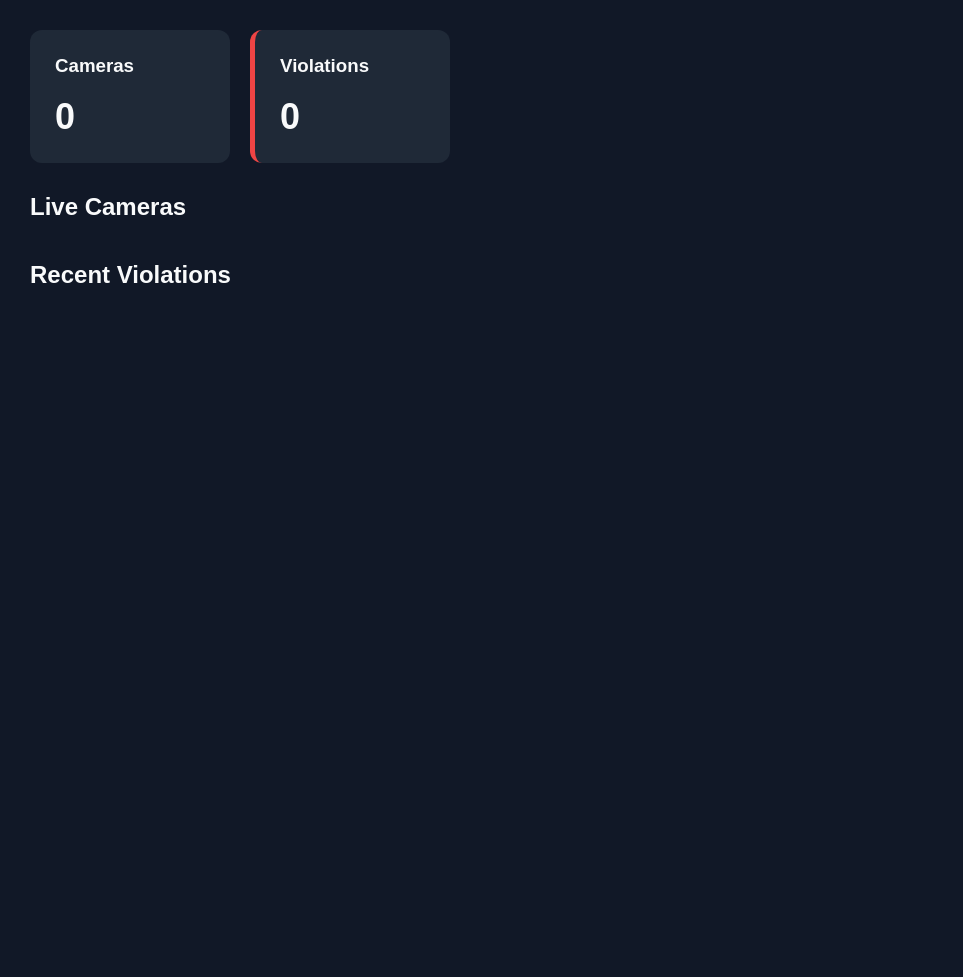
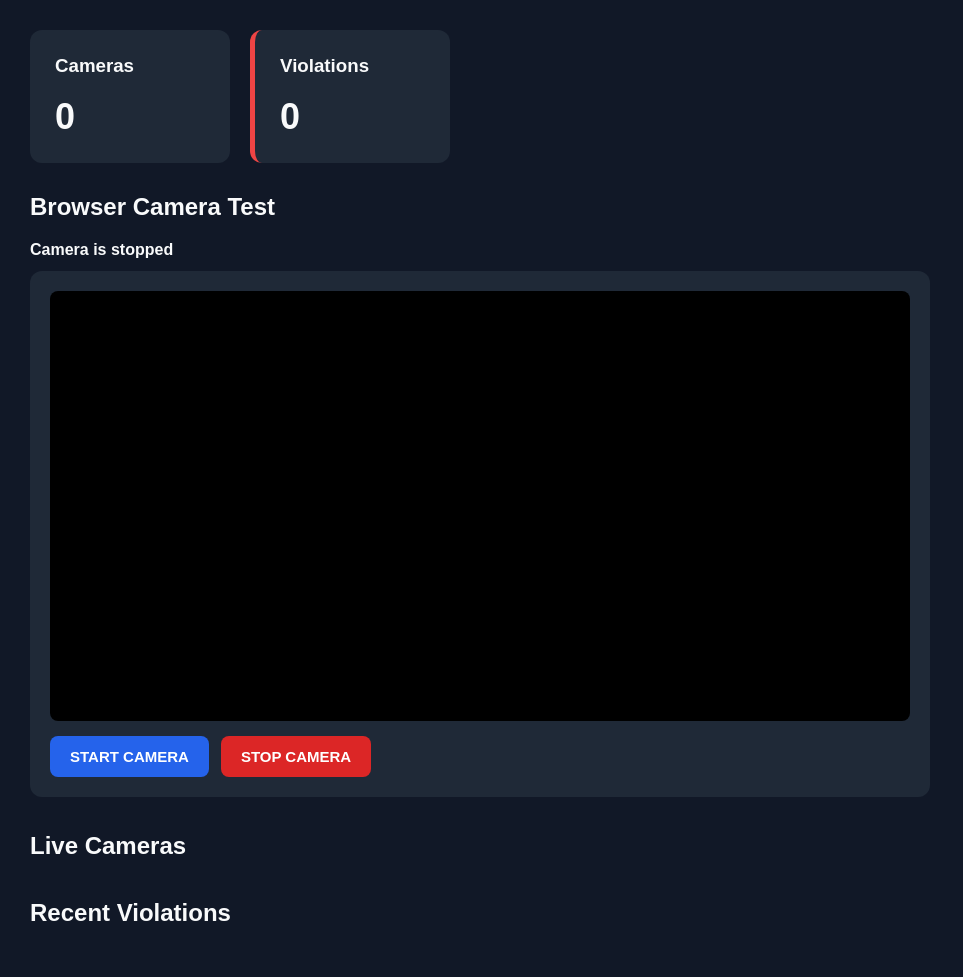
Before and after one commit to rocky96a/factory_ppe_ai, a Flask app: page / in a window 1280 px wide. Shown: the part 77-1054 px from the top of the page, without its empty margins (0-963 px from the left). Before the commit the page ends 360 px from the top, so only its background shows below. Run offline with Flask 3, Linux system fonts and the light colour scheme; data that the repository does not hold is empty.

Commit message:
Add browser camera test to Render dashboard

```diff
--- a/static/css/dashboard.css
+++ b/static/css/dashboard.css
@@ -101,3 +101,66 @@ th {
     color: #ef4444;
     font-weight: bold;
 }
+
+/* ============================================================
+   BROWSER CAMERA TEST
+   ============================================================ */
+
+.browser-camera-section {
+    margin-bottom: 35px;
+}
+
+.browser-camera-card {
+    background: #1f2937;
+    border-radius: 12px;
+    padding: 20px;
+    max-width: 900px;
+}
+
+#browserCamera {
+    width: 100%;
+    max-height: 600px;
+    object-fit: contain;
+    display: block;
+    background: #000;
+    border-radius: 8px;
+}
+
+.camera-controls {
+    display: flex;
+    gap: 12px;
+    margin-top: 15px;
+}
+
+.camera-button {
+    border: none;
+    border-radius: 8px;
+    padding: 12px 20px;
+    background: #2563eb;
+    color: white;
+    font-size: 15px;
+    font-weight: bold;
+    cursor: pointer;
+}
+
+.camera-button:hover {
+    opacity: 0.9;
+}
+
+.camera-button:disabled {
+    opacity: 0.5;
+    cursor: not-allowed;
+}
+
+.camera-button.stop {
+    background: #dc2626;
+}
+
+#cameraStatus {
+    font-weight: bold;
+    margin-bottom: 12px;
+}
+
+.camera-online {
+    color: #22c55e;
+}
--- a/static/js/dashboard.js
+++ b/static/js/dashboard.js
@@ -1,37 +1,288 @@
+let browserStream = null;
+
+
+// ============================================================
+// BROWSER CAMERA
+// ============================================================
+
+async function startBrowserCamera() {
+
+    const video =
+        document.getElementById("browserCamera");
+
+    const status =
+        document.getElementById("cameraStatus");
+
+    const startButton =
+        document.getElementById("startCamera");
+
+    try {
+
+        if (!navigator.mediaDevices ||
+            !navigator.mediaDevices.getUserMedia) {
+
+            status.textContent =
+                "Camera API is not supported by this browser.";
+
+            return;
+        }
+
+
+        browserStream =
+            await navigator.mediaDevices.getUserMedia({
+
+                video: {
+                    width: {
+                        ideal: 1280
+                    },
+
+                    height: {
+                        ideal: 720
+                    },
+
+                    facingMode: "user"
+                },
+
+                audio: false
+
+            });
+
+
+        video.srcObject =
+            browserStream;
+
+
+        await video.play();
+
+
+        status.textContent =
+            "● CAMERA ONLINE";
+
+
+        status.classList.add(
+            "camera-online"
+        );
+
+
+        startButton.disabled =
+            true;
+
+
+        updateCameraCount();
+
+
+        console.log(
+            "Browser camera started"
+        );
+
+    }
+
+    catch (error) {
+
+        console.error(
+            "Camera error:",
+            error
+        );
+
+
+        status.textContent =
+            "Camera permission denied or camera unavailable.";
+
+
+        status.classList.remove(
+            "camera-online"
+        );
+
+    }
+}
+
+
+// ============================================================
+// STOP CAMERA
+// ============================================================
+
+function stopBrowserCamera() {
+
+    const video =
+        document.getElementById("browserCamera");
+
+    const status =
+        document.getElementById("cameraStatus");
+
+    const startButton =
+        document.getElementById("startCamera");
+
+
+    if (browserStream) {
+
+        browserStream
+            .getTracks()
+            .forEach(track => {
+
+                track.stop();
+
+            });
+
+        browserStream =
+            null;
+    }
+
+
+    video.srcObject =
+        null;
+
+
+    status.textContent =
+        "Camera is stopped";
+
+
+    status.classList.remove(
+        "camera-online"
+    );
+
+
+    startButton.disabled =
+        false;
+
+
+    updateCameraCount();
+
+
+    console.log(
+        "Browser camera stopped"
+    );
+}
+
+
+// ============================================================
+// CAMERA COUNT
+// ============================================================
+
+function updateCameraCount(
+    serverCameraCount = null
+) {
+
+    const countElement =
+        document.getElementById(
+            "cameraCount"
+        );
+
+
+    if (serverCameraCount !== null) {
+
+        const browserCamera =
+            browserStream ? 1 : 0;
+
+
+        countElement.textContent =
+            serverCameraCount +
+            browserCamera;
+
+        return;
+    }
+
+
+    fetch("/api/cameras")
+        .then(response => response.json())
+        .then(data => {
+
+            const serverCount =
+                Array.isArray(data.cameras)
+                    ? data.cameras.length
+                    : 0;
+
+
+            const browserCamera =
+                browserStream ? 1 : 0;
+
+
+            countElement.textContent =
+                serverCount +
+                browserCamera;
+
+        })
+        .catch(error => {
+
+            console.error(
+                "Camera count error:",
+                error
+            );
+
+        });
+
+}
+
+
+// ============================================================
+// LOAD DASHBOARD
+// ============================================================
+
 async function loadDashboard() {
 
     try {
 
         const response =
-            await fetch("/api/dashboard");
+            await fetch(
+                "/api/dashboard"
+            );
+
+
+        if (!response.ok) {
+
+            throw new Error(
+                `Dashboard API returned ${response.status}`
+            );
+
+        }
+
 
         const data =
             await response.json();
 
-        document.getElementById(
-            "cameraCount"
-        ).textContent =
-            data.camera_count;
+
+        // ------------------------------------------------------
+        // VIOLATION COUNT
+        // ------------------------------------------------------
 
         document.getElementById(
             "violationCount"
         ).textContent =
-            data.violation_count;
+            data.violation_count || 0;
+
+
+        // ------------------------------------------------------
+        // SERVER CAMERAS
+        // ------------------------------------------------------
 
         const container =
             document.getElementById(
                 "cameraGrid"
             );
 
-        container.innerHTML = "";
+
+        container.innerHTML =
+            "";
+
 
         const camerasResponse =
-            await fetch("/api/cameras");
+            await fetch(
+                "/api/cameras"
+            );
+
 
         const camerasData =
             await camerasResponse.json();
 
-        camerasData.cameras.forEach(
+
+        const serverCameras =
+            Array.isArray(
+                camerasData.cameras
+            )
+                ? camerasData.cameras
+                : [];
+
+
+        serverCameras.forEach(
             camera => {
 
                 container.innerHTML += `
@@ -67,14 +318,38 @@ async function loadDashboard() {
         );
 
 
+        // ------------------------------------------------------
+        // CAMERA COUNT
+        // ------------------------------------------------------
+
+        updateCameraCount(
+            serverCameras.length
+        );
+
+
+        // ------------------------------------------------------
+        // VIOLATIONS
+        // ------------------------------------------------------
+
         const violations =
             document.getElementById(
                 "violations"
             );
 
-        violations.innerHTML = "";
 
-        data.recent_violations.forEach(
+        violations.innerHTML =
+            "";
+
+
+        const recentViolations =
+            Array.isArray(
+                data.recent_violations
+            )
+                ? data.recent_violations
+                : [];
+
+
+        recentViolations.forEach(
             violation => {
 
                 violations.innerHTML += `
@@ -118,7 +393,9 @@ async function loadDashboard() {
             }
         );
 
-    } catch (error) {
+    }
+
+    catch (error) {
 
         console.error(
             "Dashboard error:",
@@ -129,6 +406,30 @@ async function loadDashboard() {
 }
 
 
+// ============================================================
+// BUTTONS
+// ============================================================
+
+document
+    .getElementById("startCamera")
+    .addEventListener(
+        "click",
+        startBrowserCamera
+    );
+
+
+document
+    .getElementById("stopCamera")
+    .addEventListener(
+        "click",
+        stopBrowserCamera
+    );
+
+
+// ============================================================
+// START
+// ============================================================
+
 loadDashboard();
 
 
@@ -136,3 +437,13 @@ setInterval(
     loadDashboard,
     5000
 );
+
+
+// ============================================================
+// CLEANUP
+// ============================================================
+
+window.addEventListener(
+    "beforeunload",
+    stopBrowserCamera
+);
--- a/templates/dashboard.html
+++ b/templates/dashboard.html
@@ -2,23 +2,17 @@
 <html lang="en">
 
 <head>
-
     <meta charset="UTF-8">
-
-    <meta name="viewport"
-          content="width=device-width, initial-scale=1.0">
+    <meta name="viewport" content="width=device-width, initial-scale=1.0">
 
     <title>Factory PPE AI</title>
 
-    <link rel="stylesheet"
-          href="/static/css/dashboard.css">
-
+    <link rel="stylesheet" href="/static/css/dashboard.css">
 </head>
 
 <body>
 
 <header>
-
     <h1>Factory PPE AI</h1>
 
     <nav>
@@ -26,7 +20,6 @@
         <a href="/cameras">Cameras</a>
         <a href="/violations">Violations</a>
     </nav>
-
 </header>
 
 
@@ -35,22 +28,51 @@
     <section class="stats">
 
         <div class="card">
-
             <h3>Cameras</h3>
-
-            <div id="cameraCount">
-                0
-            </div>
-
+            <div id="cameraCount">0</div>
         </div>
 
+        <div class="card danger">
+            <h3>Violations</h3>
+            <div id="violationCount">0</div>
+        </div>
 
-        <div class="card danger">
+    </section>
 
-            <h3>Violations</h3>
 
-            <div id="violationCount">
-                0
+    <!-- BROWSER CAMERA TEST -->
+
+    <section class="browser-camera-section">
+
+        <h2>Browser Camera Test</h2>
+
+        <p id="cameraStatus">
+            Camera is stopped
+        </p>
+
+        <div class="browser-camera-card">
+
+            <video
+                id="browserCamera"
+                autoplay
+                playsinline
+                muted>
+            </video>
+
+            <div class="camera-controls">
+
+                <button
+                    id="startCamera"
+                    class="camera-button">
+                    START CAMERA
+                </button>
+
+                <button
+                    id="stopCamera"
+                    class="camera-button stop">
+                    STOP CAMERA
+                </button>
+
             </div>
 
         </div>
@@ -58,23 +80,27 @@
     </section>
 
 
+    <!-- SERVER CAMERAS -->
+
     <section>
 
         <h2>Live Cameras</h2>
 
-        <div id="cameraGrid"
-             class="camera-grid">
+        <div
+            id="cameraGrid"
+            class="camera-grid">
         </div>
 
     </section>
 
 
+    <!-- VIOLATIONS -->
+
     <section>
 
         <h2>Recent Violations</h2>
 
-        <div id="violations">
-        </div>
+        <div id="violations"></div>
 
     </section>
 
```
